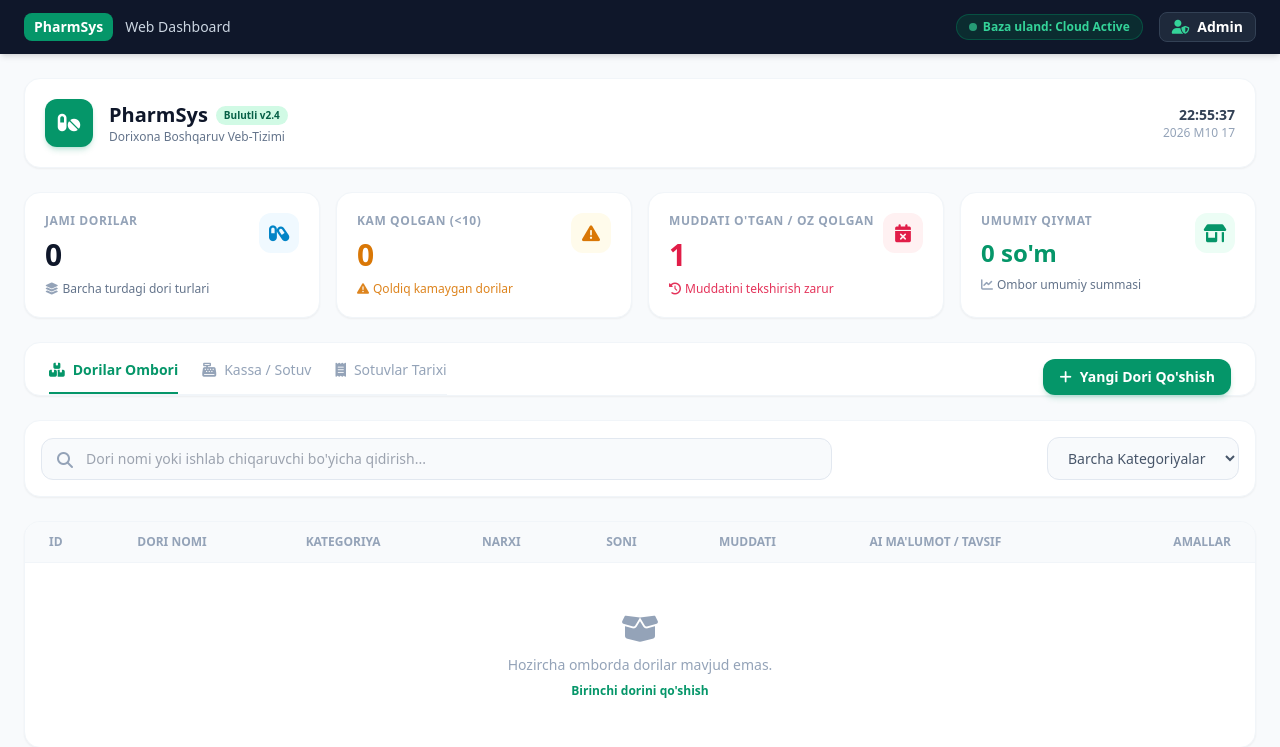
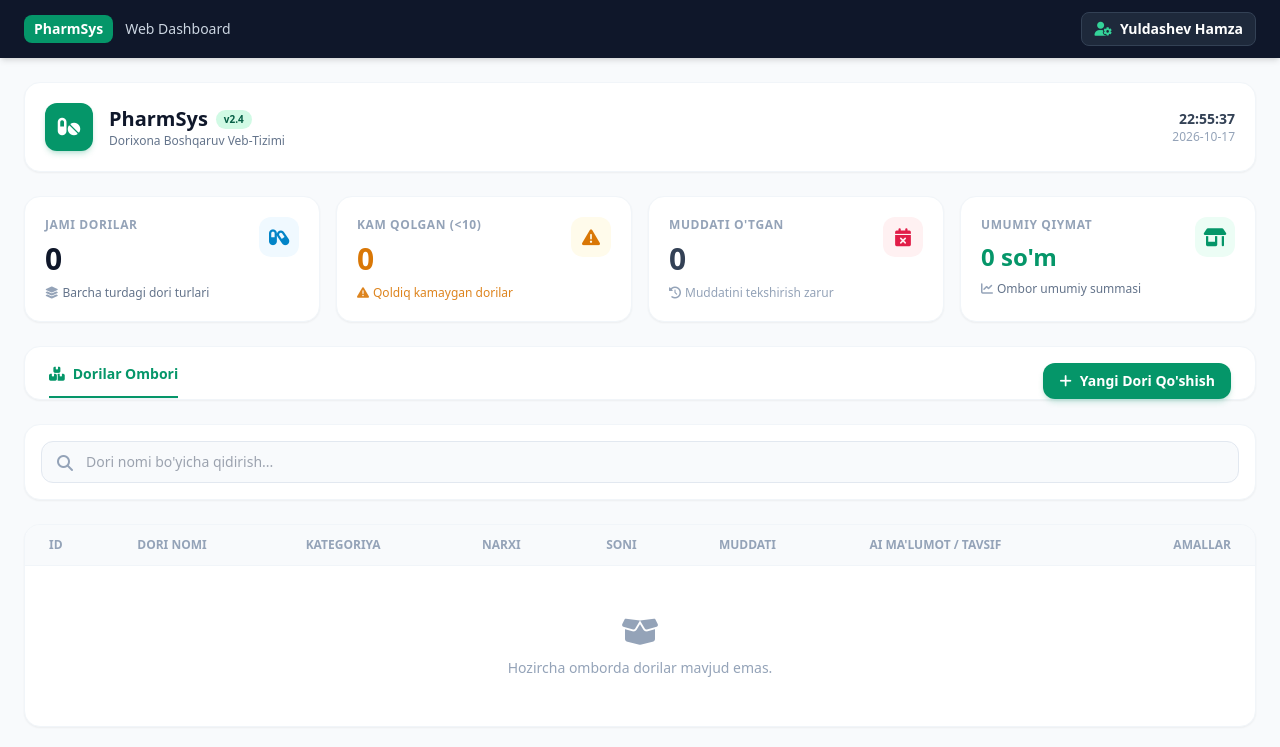
Before and after one commit to hamzayuldashev8-creator/dorixona-tizimi-veb-sayt, a Flask app: page / in a window 1280 px wide. Shown: the top 747 px of the page. Run offline with Flask 3, Linux system fonts and the light colour scheme; some libraries are stand-ins or nearby versions.

Commit message:
Add files via upload

```diff
--- a/templates/index.html
+++ b/templates/index.html
@@ -4,7 +4,7 @@
     <meta charset="UTF-8">
     <meta name="viewport" content="width=device-width, initial-scale=1.0">
     <title>PharmSys Web Dashboard - Dorixona Boshqaruv</title>
-    <!-- Tailwind CSS CDN for modern styling -->
+    <!-- Tailwind CSS CDN -->
     <script src="https://cdn.tailwindcss.com"></script>
     <link rel="stylesheet" href="https://cdnjs.cloudflare.com/ajax/libs/font-awesome/6.4.0/css/all.min.css">
 </head>
@@ -17,13 +17,9 @@
             <span class="text-sm font-medium text-slate-300">Web Dashboard</span>
         </div>
         <div class="flex items-center space-x-4 text-sm text-slate-300">
-            <div class="flex items-center space-x-1.5 bg-emerald-900/40 text-emerald-400 border border-emerald-700/50 px-3 py-1 rounded-full text-xs font-semibold">
-                <span class="w-2 h-2 rounded-full bg-emerald-400 animate-pulse"></span>
-                <span>Baza uland: Cloud Active</span>
-            </div>
-            <div class="bg-slate-800 px-3 py-1 rounded-lg border border-slate-700 flex items-center space-x-2">
-                <i class="fa-solid fa-user-shield text-emerald-400"></i>
-                <span class="font-semibold text-white">Admin</span>
+            <div class="bg-slate-800 px-3 py-1.5 rounded-lg border border-slate-700 flex items-center space-x-2">
+                <i class="fa-solid fa-user-gear text-emerald-400"></i>
+                <span class="font-semibold text-white">Yuldashev Hamza</span>
             </div>
         </div>
     </header>
@@ -50,14 +46,14 @@
                 <div>
                     <div class="flex items-center space-x-2">
                         <h1 class="text-xl font-bold text-slate-900">PharmSys</h1>
-                        <span class="bg-emerald-100 text-emerald-800 text-[10px] font-bold px-2 py-0.5 rounded-full">Bulutli v2.4</span>
+                        <span class="bg-emerald-100 text-emerald-800 text-[10px] font-bold px-2 py-0.5 rounded-full">v2.4</span>
                     </div>
                     <p class="text-xs text-slate-500 font-medium">Dorixona Boshqaruv Veb-Tizimi</p>
                 </div>
             </div>
             <div class="text-right hidden md:block">
-                <div class="text-sm font-bold text-slate-700" id="live-clock">03:41:51</div>
-                <div class="text-xs text-slate-400">2026 M10 17</div>
+                <div class="text-sm font-bold text-slate-700" id="live-clock">03:50:00</div>
+                <div class="text-xs text-slate-400">2026-10-17</div>
             </div>
         </div>
 
@@ -65,7 +61,7 @@
         <div class="grid grid-cols-1 md:grid-cols-2 lg:grid-cols-4 gap-4">
 
             <!-- Card 1: Jami Dorilar -->
-            <div class="bg-white p-5 rounded-2xl shadow-sm border border-slate-100 relative overflow-hidden flex justify-between items-start">
+            <div class="bg-white p-5 rounded-2xl shadow-sm border border-slate-100 flex justify-between items-start">
                 <div>
                     <p class="text-xs font-semibold text-slate-400 uppercase tracking-wider">Jami Dorilar</p>
                     <h3 class="text-3xl font-extrabold text-slate-900 mt-2">{{ medicines|length }}</h3>
@@ -80,7 +76,7 @@
             </div>
 
             <!-- Card 2: Kam Qolgan -->
-            <div class="bg-white p-5 rounded-2xl shadow-sm border border-slate-100 relative overflow-hidden flex justify-between items-start">
+            <div class="bg-white p-5 rounded-2xl shadow-sm border border-slate-100 flex justify-between items-start">
                 <div>
                     <p class="text-xs font-semibold text-slate-400 uppercase tracking-wider">Kam Qolgan (&lt;10)</p>
                     <h3 class="text-3xl font-extrabold text-amber-600 mt-2">
@@ -96,12 +92,20 @@
                 </div>
             </div>
 
-            <!-- Card 3: Muddati o'tgan / Oz qolgan -->
-            <div class="bg-white p-5 rounded-2xl shadow-sm border border-slate-100 relative overflow-hidden flex justify-between items-start">
+            <!-- Card 3: Muddati O'tgan -->
+            <div class="bg-white p-5 rounded-2xl shadow-sm border border-slate-100 flex justify-between items-start">
                 <div>
-                    <p class="text-xs font-semibold text-slate-400 uppercase tracking-wider">Muddati O'tgan / Oz Qolgan</p>
-                    <h3 class="text-3xl font-extrabold text-rose-600 mt-2">1</h3>
-                    <p class="text-xs text-rose-600/90 mt-2 flex items-center space-x-1 font-medium">
+                    <p class="text-xs font-semibold text-slate-400 uppercase tracking-wider">Muddati O'tgan</p>
+                    {% set expired_count = namespace(value=0) %}
+                    {% for med in medicines %}
+                        {% if med.expiration_date < '2026-10-17' %}
+                            {% set expired_count.value = expired_count.value + 1 %}
+                        {% endif %}
+                    {% endfor %}
+                    <h3 class="text-3xl font-extrabold {% if expired_count.value > 0 %}text-rose-600{% else %}text-slate-700{% endif %} mt-2">
+                        {{ expired_count.value }}
+                    </h3>
+                    <p class="text-xs {% if expired_count.value > 0 %}text-rose-600{% else %}text-slate-400{% endif %} mt-2 flex items-center space-x-1 font-medium">
                         <i class="fa-solid fa-clock-rotate-left"></i>
                         <span>Muddatini tekshirish zarur</span>
                     </p>
@@ -112,7 +116,7 @@
             </div>
 
             <!-- Card 4: Umumiy Qiymat -->
-            <div class="bg-white p-5 rounded-2xl shadow-sm border border-slate-100 relative overflow-hidden flex justify-between items-start">
+            <div class="bg-white p-5 rounded-2xl shadow-sm border border-slate-100 flex justify-between items-start">
                 <div>
                     <p class="text-xs font-semibold text-slate-400 uppercase tracking-wider">Umumiy Qiymat</p>
                     <h3 class="text-2xl font-extrabold text-emerald-600 mt-2">
@@ -134,20 +138,12 @@
 
         </div>
 
-        <!-- Navigation Tabs -->
+        <!-- Navigation Tabs & Actions -->
         <div class="bg-white px-6 pt-4 rounded-2xl shadow-sm border border-slate-100 flex flex-col md:flex-row justify-between items-center gap-4">
             <div class="flex space-x-6 border-b border-slate-100 w-full md:w-auto">
                 <a href="#" class="pb-3 border-b-2 border-emerald-600 text-emerald-600 font-semibold text-sm flex items-center space-x-2">
                     <i class="fa-solid fa-boxes-stacked"></i>
                     <span>Dorilar Ombori</span>
-                </a>
-                <a href="#" class="pb-3 border-b-2 border-transparent text-slate-400 hover:text-slate-600 font-medium text-sm flex items-center space-x-2">
-                    <i class="fa-solid fa-cash-register"></i>
-                    <span>Kassa / Sotuv</span>
-                </a>
-                <a href="#" class="pb-3 border-b-2 border-transparent text-slate-400 hover:text-slate-600 font-medium text-sm flex items-center space-x-2">
-                    <i class="fa-solid fa-receipt"></i>
-                    <span>Sotuvlar Tarixi</span>
                 </a>
             </div>
 
@@ -159,20 +155,12 @@
             </div>
         </div>
 
-        <!-- Search and Filter Bar -->
+        <!-- Search Bar -->
         <div class="bg-white p-4 rounded-2xl shadow-sm border border-slate-100 flex flex-col md:flex-row gap-3 justify-between items-center">
-            <form method="GET" action="{{ url_for('index') }}" class="w-full md:w-2/3 relative">
+            <form method="GET" action="{{ url_for('index') }}" class="w-full relative">
                 <i class="fa-solid fa-magnifying-glass absolute left-4 top-3.5 text-slate-400"></i>
-                <input type="text" name="search" value="{{ search_query }}" placeholder="Dori nomi yoki ishlab chiqaruvchi bo'yicha qidirish..." class="w-full pl-11 pr-4 py-2.5 bg-slate-50 border border-slate-200 rounded-xl text-sm focus:outline-none focus:border-emerald-500">
+                <input type="text" name="search" value="{{ search_query }}" placeholder="Dori nomi bo'yicha qidirish..." class="w-full pl-11 pr-4 py-2.5 bg-slate-50 border border-slate-200 rounded-xl text-sm focus:outline-none focus:border-emerald-500">
             </form>
-            <div class="w-full md:w-1/3 flex justify-end">
-                <select class="w-full md:w-auto px-4 py-2.5 bg-slate-50 border border-slate-200 rounded-xl text-sm font-medium text-slate-600 focus:outline-none focus:border-emerald-500">
-                    <option>Barcha Kategoriyalar</option>
-                    <option>Antibiotiklar</option>
-                    <option>Vitaminlar</option>
-                    <option>Og'riqsizlantiruvchi</option>
-                </select>
-            </div>
         </div>
 
         <!-- Medicines Table Card -->
@@ -213,6 +201,10 @@
                                     {{ med.description }}
                                 </td>
                                 <td class="py-4 px-6 text-right space-x-2">
+                                    <!-- Sotish tugmasi -->
+                                    <a href="{{ url_for('sell_medicine', id=med.id) }}" class="bg-emerald-100 text-emerald-700 hover:bg-emerald-200 px-2.5 py-1.5 rounded-lg font-semibold text-xs transition-colors" title="Sotish">
+                                        <i class="fa-solid fa-cart-shopping"></i> Sotish
+                                    </a>
                                     <a href="{{ url_for('edit_medicine', id=med.id) }}" class="text-sky-600 hover:text-sky-800 p-1.5 rounded-lg hover:bg-sky-50 transition-colors" title="Tahrirlash">
                                         <i class="fa-solid fa-pen-to-square"></i>
                                     </a>
@@ -228,7 +220,6 @@
                                     <div class="flex flex-col items-center justify-center space-y-2">
                                         <i class="fa-solid fa-box-open text-3xl"></i>
                                         <p class="font-medium">Hozircha omborda dorilar mavjud emas.</p>
-                                        <a href="{{ url_for('add_medicine') }}" class="text-emerald-600 font-semibold text-xs hover:underline">Birinchi dorini qo'shish</a>
                                     </div>
                                 </td>
                             </tr>
@@ -240,7 +231,6 @@
 
     </main>
 
-    <!-- Simple Script for Live Clock -->
     <script>
         setInterval(() => {
             const now = new Date();
```
